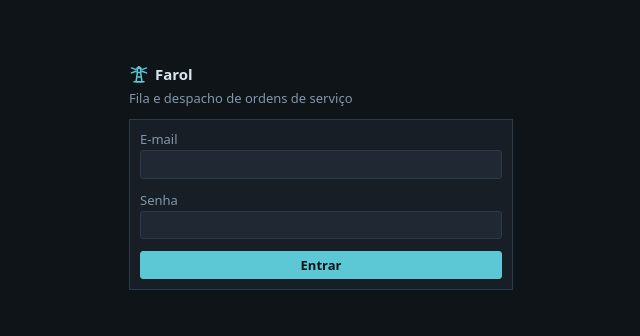
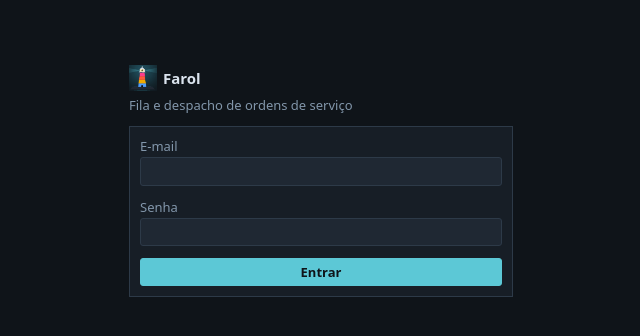
Before and after one commit to nicoly-rsousa/Maratona.de.IA, a Next.js app in the folder apps/web/: page /login in a window 1280 px wide. Shown: the top 336 px of the page, without its empty margins (319-959 px from the left). Built offline with nearby package versions, Linux system fonts and the light colour scheme; no server answers.

Commit message:
atualizaçoes-nas-uc

```diff
--- a/apps/web/src/app/login/page.tsx
+++ b/apps/web/src/app/login/page.tsx
@@ -33,7 +33,7 @@ export default function LoginPage() {
 
   return (
     <main className="mx-auto mt-16 w-[92%] max-w-sm">
-      <h1 className="mb-1 flex items-center gap-1.5 text-[15px] font-bold"><IconeFarol tamanho={20} />Farol</h1>
+      <h1 className="mb-1 flex items-center gap-1.5 text-[15px] font-bold"><IconeFarol tamanho={28} />Farol</h1>
       <p className="mu mb-3">Fila e despacho de ordens de serviço</p>
       <form onSubmit={entrar} className="box flex flex-col gap-3">
         {!supabaseConfigurado() && (
--- a/apps/web/src/components/logo.tsx
+++ b/apps/web/src/components/logo.tsx
@@ -1,16 +1,17 @@
-/** Símbolo do Farol: torre com feixes de luz, na cor de destaque do tema (--ac). Decorativo: o nome "Farol" vem ao lado. */
-export function IconeFarol({ tamanho = 18 }: { tamanho?: number }) {
+import Image from "next/image";
+
+/** Símbolo do Farol. Decorativo: o nome "Farol" vem ao lado. */
+export function IconeFarol({ tamanho = 26 }: { tamanho?: number }) {
   return (
-    <svg width={tamanho} height={tamanho} viewBox="0 0 24 24" fill="none" stroke="var(--ac)" strokeWidth={1.8}
-      strokeLinecap="round" strokeLinejoin="round" aria-hidden="true" focusable="false">
-      {/* feixes */}
-      <path d="M8.5 5.5 3 3.5M8.5 7.5 3 9.5M15.5 5.5 21 3.5M15.5 7.5 21 9.5" />
-      {/* lanterna e cúpula */}
-      <path d="M10 4h4v5h-4zM9.5 4 12 2l2.5 2" />
-      {/* torre */}
-      <path d="M10 9 8.5 20h7L14 9M9.2 14.5h5.6" />
-      {/* base */}
-      <path d="M6 20h12" />
-    </svg>
+    <Image
+      src="/farol-logo.png"
+      alt=""
+      width={tamanho}
+      height={tamanho}
+      aria-hidden="true"
+      style={{ width: tamanho, height: tamanho }}
+      className="shrink-0 object-contain"
+      priority
+    />
   );
 }
```
Also changed, not shown: apps/web/public/farol-logo.png (added), apps/web/src/app/icon.png (added), 1 other file (tests, documents, lock files or other folders).
